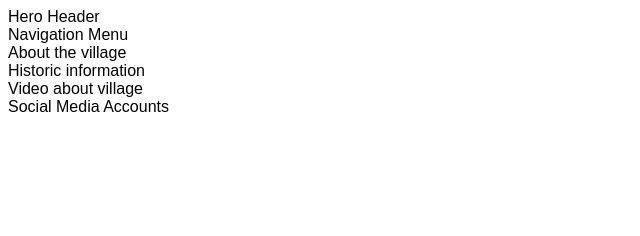
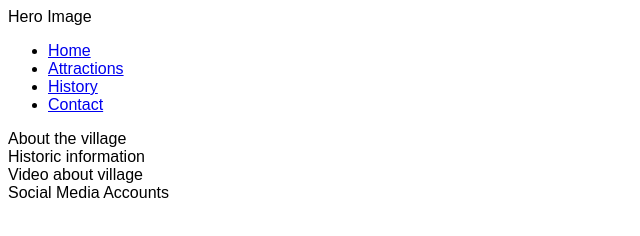
Before and after one commit to Markp1312/portfolio-project1, a plain HTML site: page index.html in a window 1280 px wide. Shown: the whole page, without its empty margins (0-640 px from the left). Drawn offline with Linux system fonts and the light colour scheme.

Commit message:
Added Site menu structure

```diff
--- a/index.html
+++ b/index.html
@@ -1,5 +1,6 @@
 <!DOCTYPE html>
 <html lang="en">
+
 <head>
     <meta charset="UTF-8">
     <meta http-equiv="X-UA-Compatible" content="IE=edge">
@@ -9,9 +10,28 @@
     <link rel="stylesheet" href="/assets/css/style.css">
     <title>Visit Falcarragh</title>
 </head>
+
 <body>
-    <header>Hero Header</header>
-    <section>Navigation Menu</section>
+    <header>Hero Image</header>
+    <section>
+        <nav>
+            <ul>
+                <li>
+                    <a href="#">Home</a>
+                </li>
+                <li>
+                    <a href="#">Attractions</a>
+                </li>
+                <li>
+                    <a href="#">History</a>
+                </li>
+                <li>
+                    <a href="#">Contact</a>
+                </li>
+
+            </ul>
+        </nav>
+    </section>
     <section>About the village</section>
     <section>Historic information</section>
     <section>Video about village</section>
@@ -19,4 +39,5 @@
         Social Media Accounts
     </footer>
 </body>
+
 </html>
```
